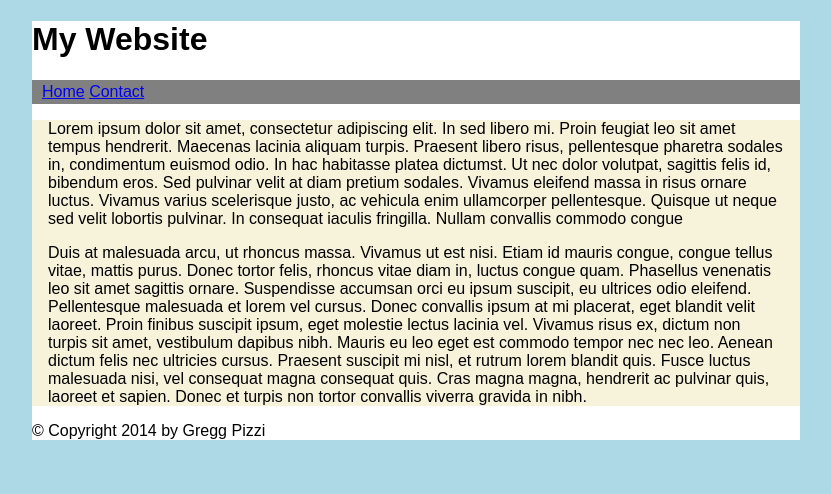
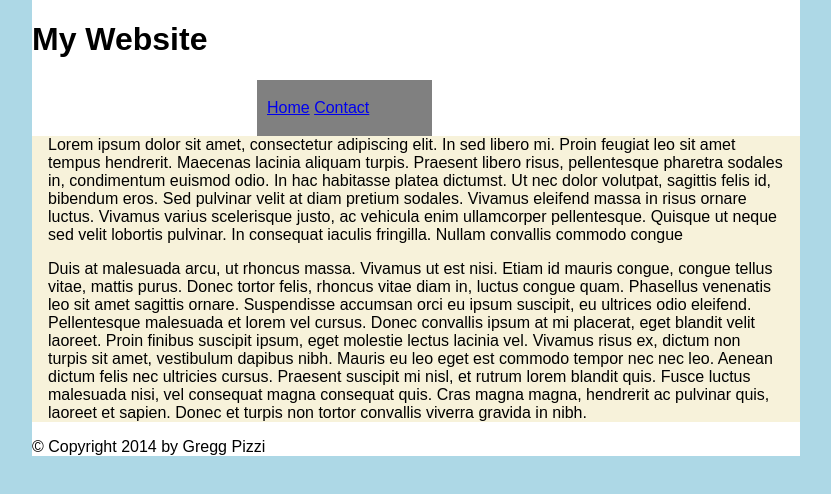
Before and after one commit to pizzi12/my-rwd, a plain HTML site: page index.html in a window 1280 px wide. Shown: the whole page, without its empty margins (224-1055 px from the left). Drawn offline with Linux system fonts and the light colour scheme.

Commit message:
Added top-right positioned navbar

```diff
--- a/styles/styles.css
+++ b/styles/styles.css
@@ -50,3 +50,20 @@ nav ul {
 nav ul li {
   display: inline-block;
 }
+
+#content{
+  clear: both;
+}
+
+/* ----- Top-Right Floated Navbar -----*/
+
+
+header {
+  float: left;
+  width: 400px;
+}
+
+nav {
+  float: right;
+  width: 175px;
+}
```
